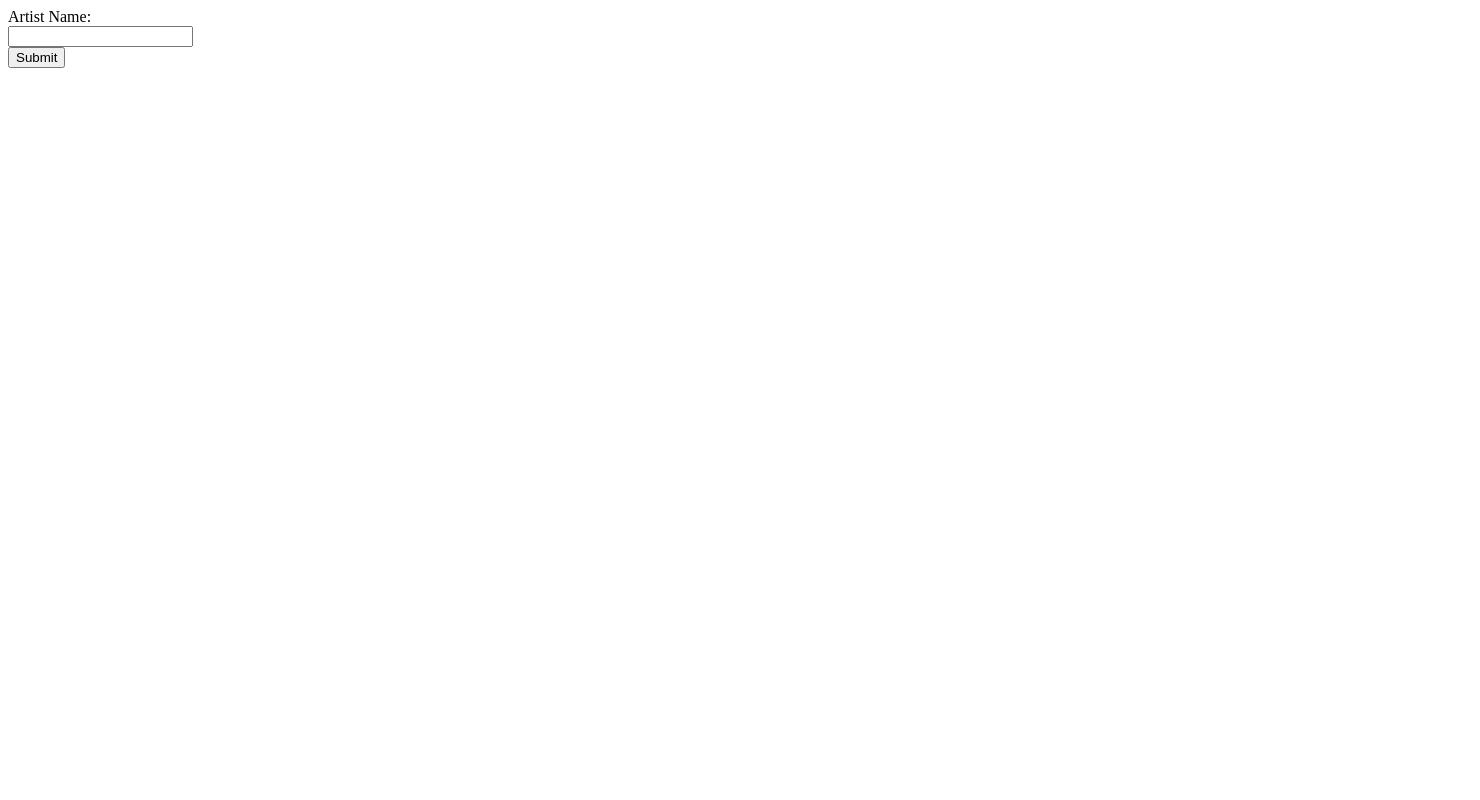
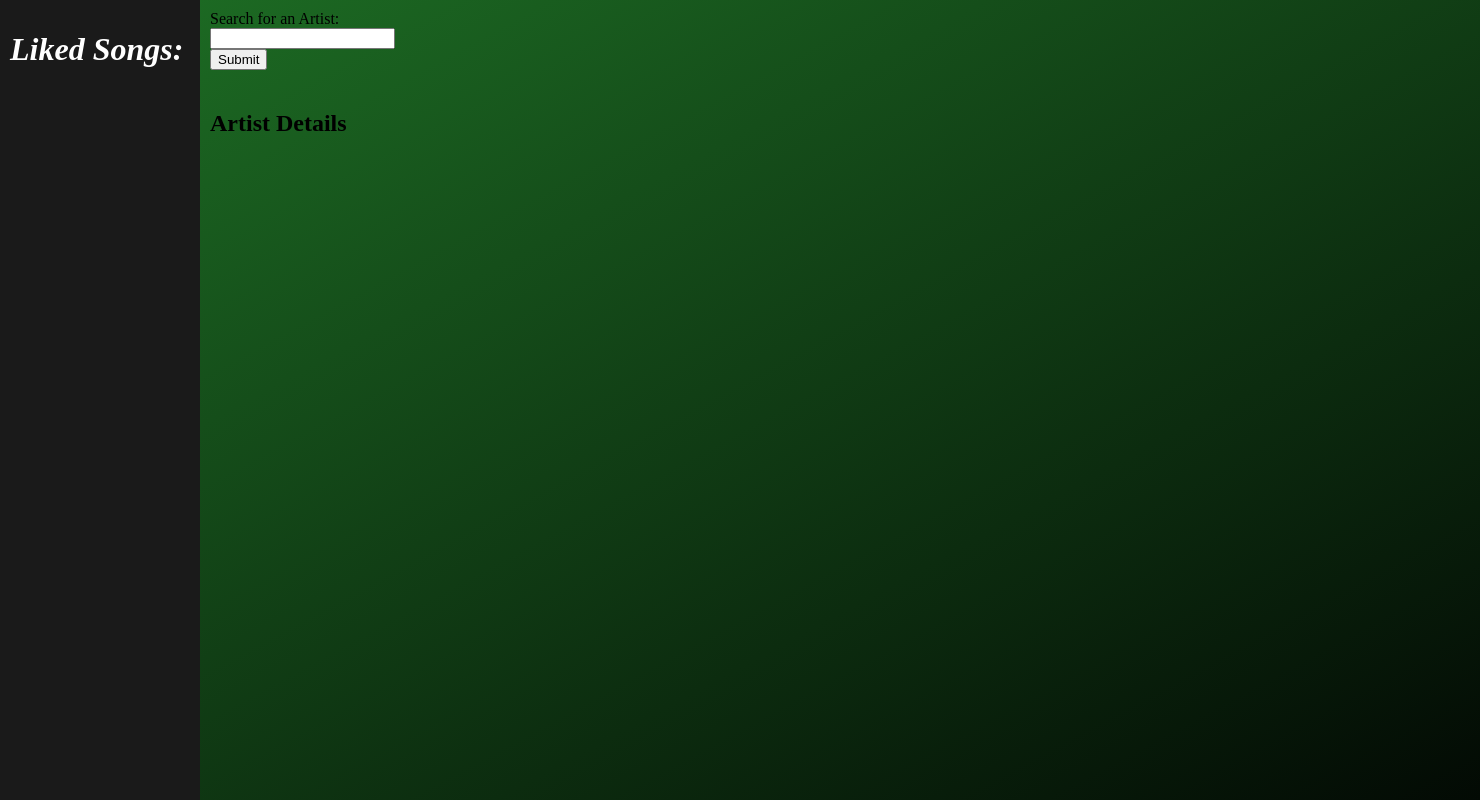
Before and after one commit to gitMiguel27/C-Spotify, a plain HTML site: page index.html in a window 1280 px wide. Shown: the whole page, 1480 px wide, since content can reach past the window. Drawn offline with Linux system fonts and the light colour scheme.

Commit message:
latest commit, many changes across the board

```diff
--- a/index.html
+++ b/index.html
@@ -6,22 +6,29 @@
         <title>Browse Spotify Artists</title>
         <meta name="description" content="">
         <meta name="viewport" content="width=device-width, initial-scale=1">
-        <link rel="stylesheet" href="">
+        <link rel="stylesheet" href="style.css">
+        <!-- <link href="https://cdn.jsdelivr.net/npm/bootstrap@5.1.3/dist/css/bootstrap.min.css" rel="stylesheet" integrity="sha384-1BmE4kWBq78iYhFldvKuhfTAU6auU8tT94WrHftjDbrCEXSU1oBoqyl2QvZ6jIW3" crossorigin="anonymous"> -->
     </head>
     <body>
-        <div id="boxLeft">
+        <div id="boxLeft" class="threeElements">
+            <h1>Liked Songs:</h1>
+        </div>
+        <div id="wholeBody">
+        <div id="search" class="threeElements">
 
-        </div>
                 <form id="form" >
-            <label for="fname">Artist Name:</label><br>
+                    <label for="fname">Search for an Artist:</label><br>
                     <input type="text" id="aName" name="aName"><br>
                     <input id="artistSubmit" type="submit" value="Submit">
                 </form>
-
                 <div id="searchResults">
 
                 </div>
-
+        </div>
+        <div id="artistDetails" class="threeElements">
+            <h2>Artist Details</h2>
+        </div>
+        </div>
     <script src="index.js" async defer></script>
     </body>
 </html>
--- a/index.js
+++ b/index.js
@@ -1,4 +1,4 @@
-var accessToken = 'BQDyFq8HnA8VvPQE2CoCyEFWQGYZ9Udkhc1TR_NWhdI_upBZ2jmy_Wyf2I1O1C-SUHeE3xDPl5ghHiq0UWgeKfx1UdcjqSvI8FlwLyACWOan22pKxHczIlp61MdKM_lhNhJIlB4JsN8O-es';
+var accessToken = 'BQD79_Y8fDhdLJJvpdTlKzWXf4NGphMnSRU79DR-6E9g1C1Fqq_ySwptgiuf1JoPoaUQ1TYBk_ToDGimpOv5wfcQH-Evu_8HD7Gbz04f_Ppdr3yYSplY3l-eFGMz-BhdmwTblwCIi1bNxDVmmYkG4w';
 
 let clickableDiv = document.getElementById('searchResults');
 
@@ -35,7 +35,7 @@ form.addEventListener('submit', event => {
 function renderEachArtistsData(element) {
   // console.log(element.name, element.images[0]);
   let elementDiv = document.createElement('div');
-
+  elementDiv.className = 'searchResults';
   let artistId = element.id;
   console.log(artistId);
 
@@ -45,8 +45,8 @@ function renderEachArtistsData(element) {
   let name = document.createElement('p');
   name.textContent = element.name;
 
+  elementDiv.appendChild(img);
   elementDiv.appendChild(name);
-  elementDiv.appendChild(img);
   elementDiv.addEventListener('click', event => {
     // console.log('i was clicked!')
     fetch(`https://api.spotify.com/v1/artists/${artistId}`, {
@@ -59,6 +59,10 @@ function renderEachArtistsData(element) {
     })
     .then(response => response.json())
     .then(artist => {
+      console.log(artist);
+      let artistName = artist.name;
+
+
 
     })
   })
--- a/style.css
+++ b/style.css
@@ -0,0 +1,45 @@
+body {
+    margin: 0;
+    padding: 0;
+}
+div#wholeBody {
+    background-image: linear-gradient(to bottom right, rgb(30, 112, 37), rgb(3, 10, 4));
+    height: 100%;
+    padding-left: 200px;
+    width: 100%;
+    position: absolute;
+}
+div#search {
+    display: flex;
+}
+div#boxLeft {
+    background-color: rgb(26, 26, 26);
+    width: 200px;
+    height: 100%;
+    position: absolute;
+    z-index: 100;
+}
+h2 {
+    padding: 10px;
+}
+h1 {
+    padding: 10px;
+    color:white;
+    font-style: oblique;
+}
+form {
+    padding: 10px;
+}
+div.searchResults {
+    float: left;
+    padding: 10px;
+    padding-top: 12px;
+}
+div.searchResults img {
+    height: 50px;
+    width: auto;
+}
+div.searchResults p {
+    float: right;
+    padding-left: 5px;
+}
```
Lines whose indentation alone changed are shown as unchanged.
